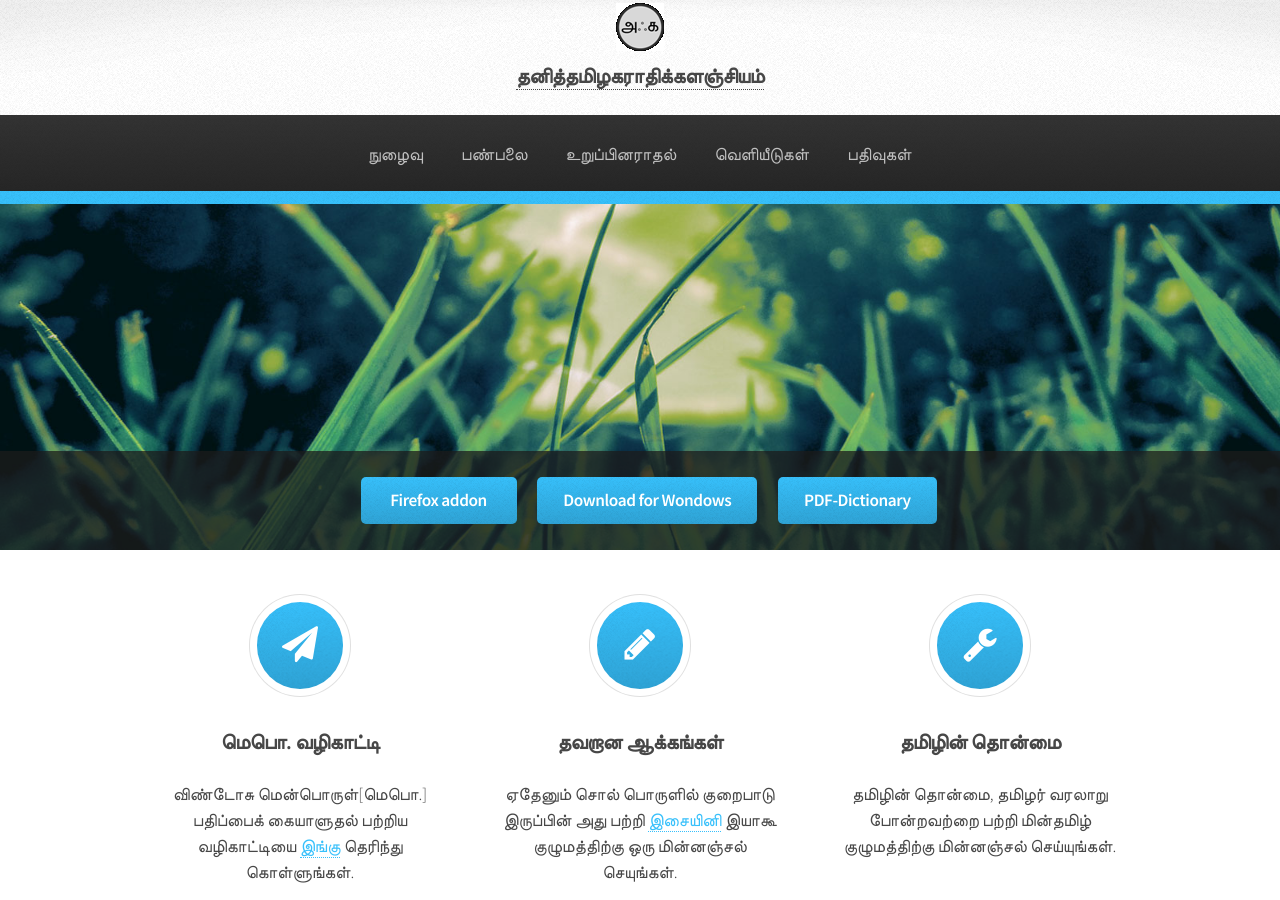
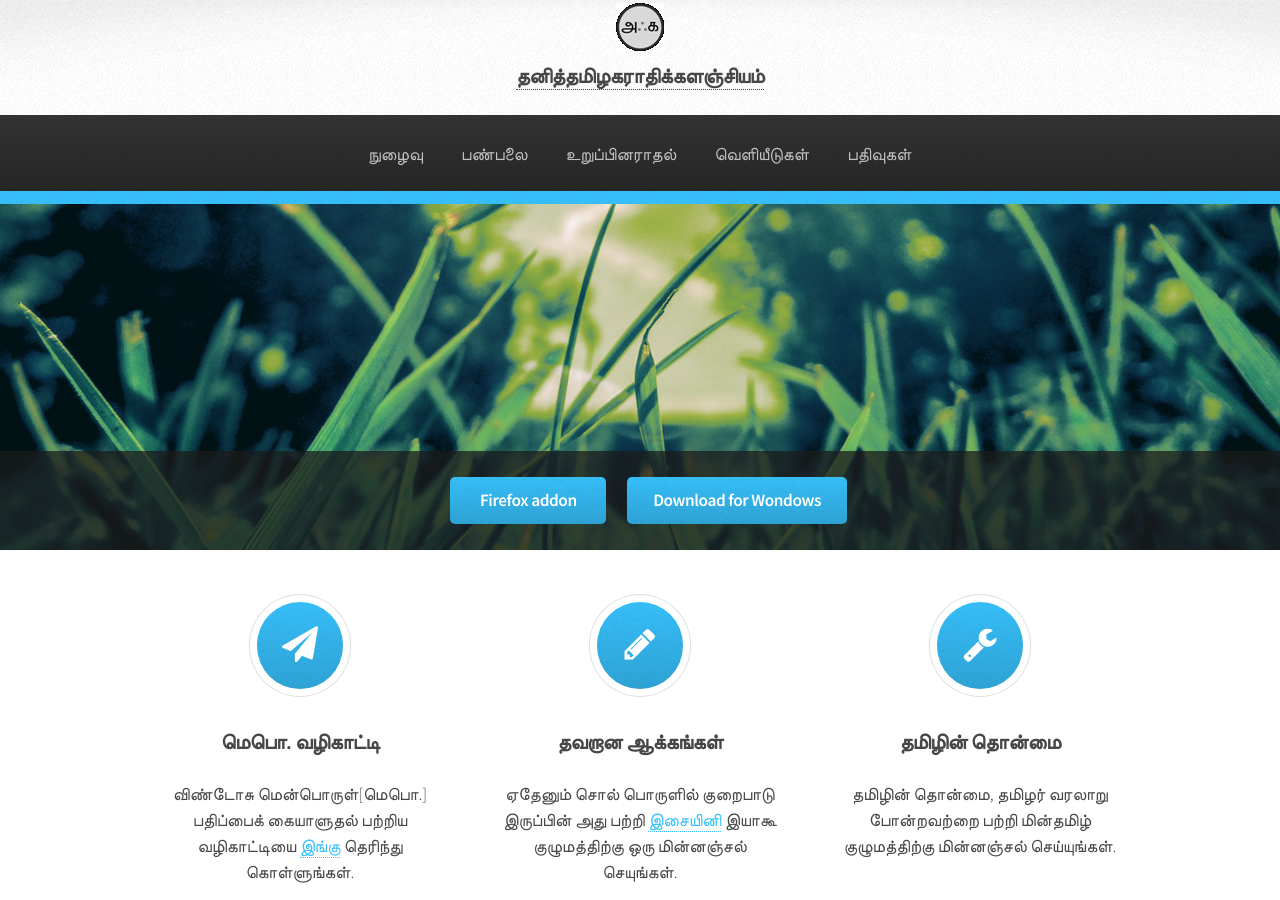
Before and after one commit to ThaniThamizhAkarathiKalanjiyam/win_ttak, a Jekyll site: the page built from index.html, in a window 1280 px wide and 900 px high. Built offline with Jekyll 4.4.1, drawn with Linux system fonts in a browser that asks for light colours; the list of posts is cut into pages by our own code.

Commit message:
new updation

```diff
--- a/index.html
+++ b/index.html
@@ -7,11 +7,7 @@ layout: default
 	<section id="banner">
 		<header>
 			<a href="https://addons.mozilla.org/en-US/firefox/addon/thanithamizhakarathikalanjiyam/" class="button">Firefox addon</a>
-
 			<a href="https://github.com/ThaniThamizhAkarathiKalanjiyam/thanithamizhakarathikalanjiyam.github.io/archive/ttak_2.8.4.zip" class="button">Download for Wondows</a>
-
-			<a href="https://github.com/ThaniThamizhAkarathiKalanjiyam/thanithamizhakarathikalanjiyam.github.io/archive/PDF_2017.zip" class="button">PDF-Dictionary</a>
-
 		</header>
 	</section>
 
```
